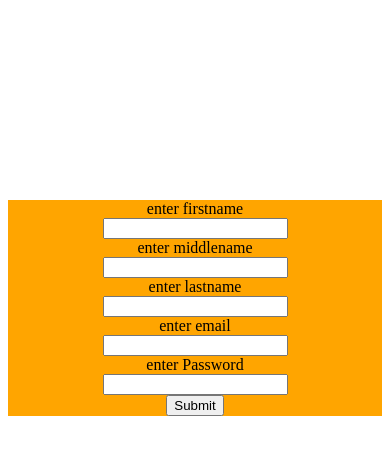
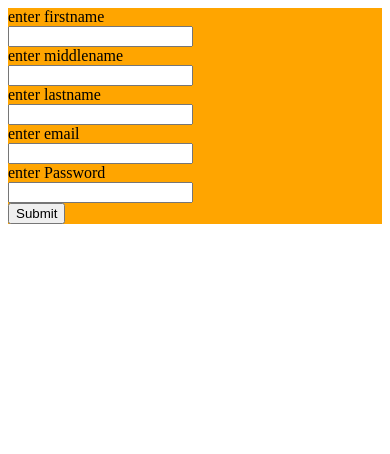
Before and after one commit to Samuel-Murugan/media-screen, a plain HTML site: page index.html in a window 390 px wide. Drawn offline with Linux system fonts and the light colour scheme.

Commit message:
Update index.html

```diff
--- a/index.html
+++ b/index.html
@@ -4,30 +4,16 @@
   <meta charset="UTF-8">
   <meta name="viewport" content="width=device-width, initial-scale=1.0">
   <title>Document</title>
-</head>
-<body>
-    <!DOCTYPE html>
-<html lang="en">
-<head>
-    <meta charset="UTF-8">
-    <title>MEDIA QUERY</title>
   <style>
-        @media  screen and(min-width:600px){
+   @media screen and (min-width:500px) {
     .main{
-            background-color:green
-
-        }}
-
-        @media  screen and (max-width:500px) {
-
-            .main{
-                background-color: orange;
+     background-color: green;
     }
-
    }
+   @media screen and (max-width:600px) {
     div{
-            text-align: center;
-            margin-top: 200px;
+      background-color:orange;
+    }
    }
   </style>
 </head>
@@ -54,7 +40,6 @@
             <input type="submit" value="Submit">
         </form>
         </div>
+
 </body>
 </html>
-</body>
-</html>
```
Lines whose indentation alone changed are shown as unchanged.
